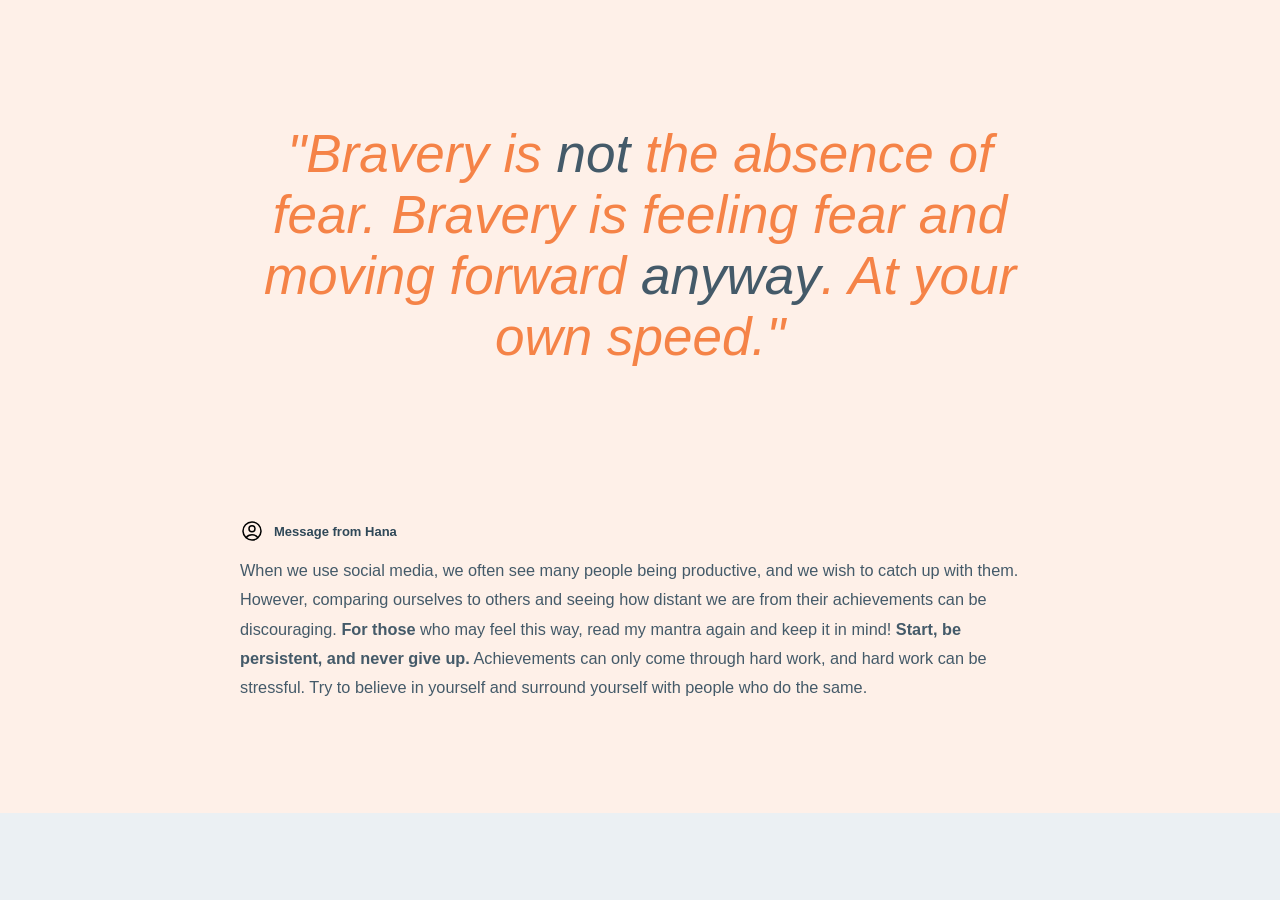
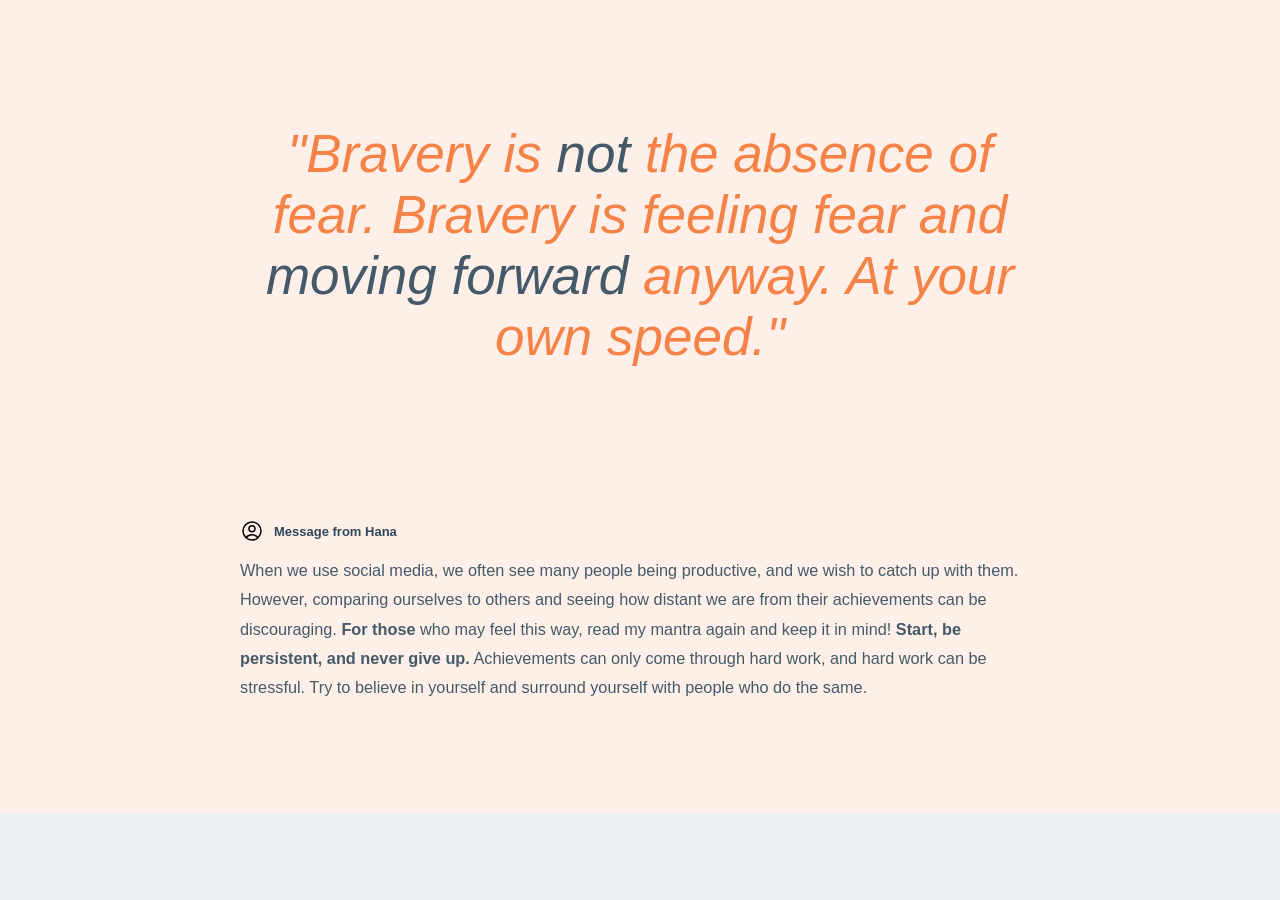
Before and after one commit to orianaconte/orianaconte.github.io, a plain HTML site: page index.html in a window 1280 px wide. Shown: the part 881-1781 px from the top of the page. Drawn offline with nearby package versions, Linux system fonts and the light colour scheme.

Commit message:
Update index.html

```diff
--- a/index.html
+++ b/index.html
@@ -66,10 +66,11 @@ height="0" width="0" style="display:none;visibility:hidden"></iframe></noscript>
     </section>
     <section class="testimonial-section">
       <h2>My Mantra</h2>
-    <blockquote>
+       <blockquote>
         "Bravery is <strong class="quote-bold">not</strong> the absence of fear.
-        Bravery is feeling fear and moving forward
-        <strong class="quote-bold">anyway</strong>. At your own speed."
+        Bravery is feeling fear and
+        <strong class="quote-bold">moving forward</strong>
+        anyway. At your own speed."
       </blockquote>
       <div class="mex-author-container">
         <div class="mex-author">
```
